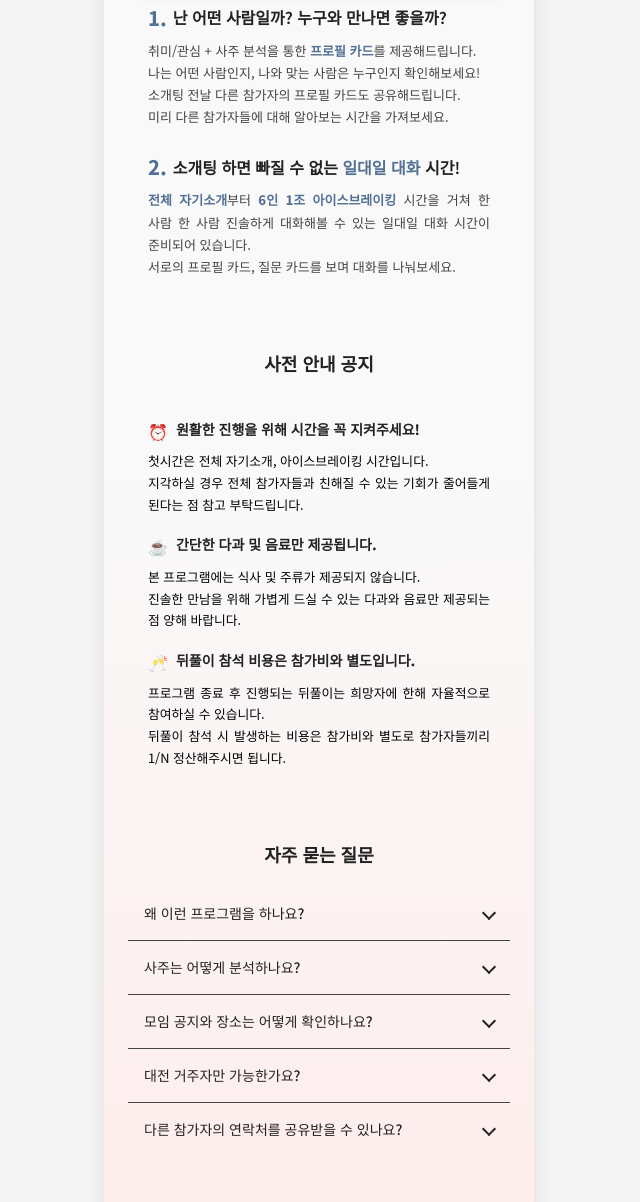
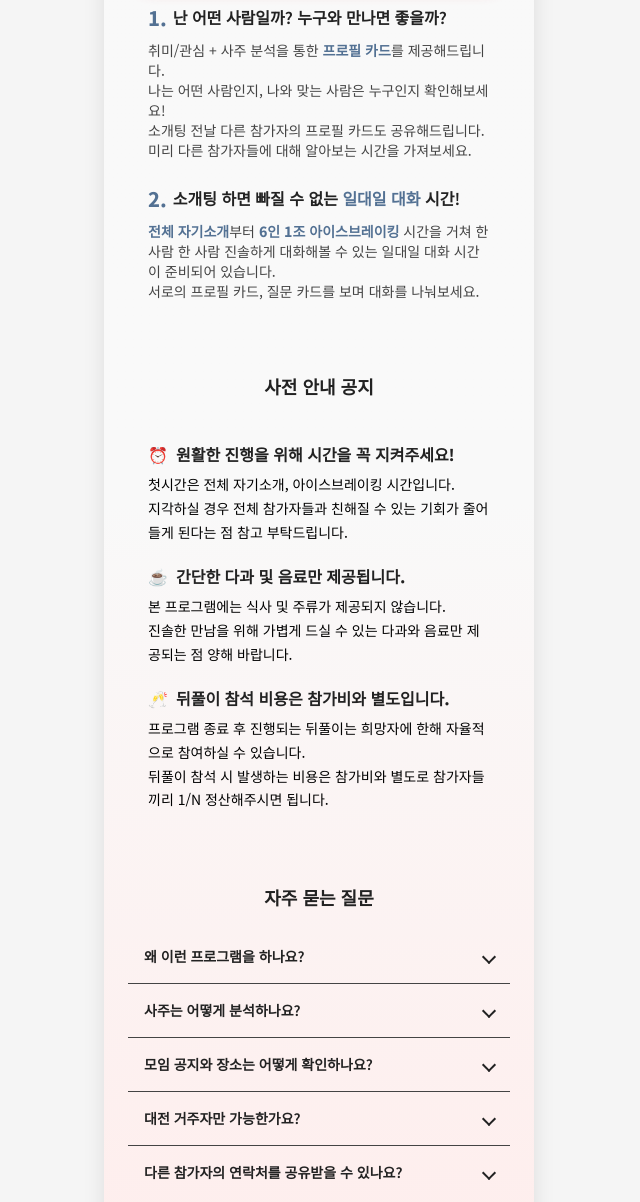
Before and after one commit to minji02/sajulove, a plain HTML site: page index.html in a window 1280 px wide. Shown: the part 781-1983 px from the top of the page, without its empty margins (321-961 px from the left). Drawn offline with Linux system fonts and the light colour scheme; a web font is replaced by a local one.

Commit message:
fix:전체적인 글 스타일 변경

```diff
--- a/index.html
+++ b/index.html
@@ -42,7 +42,7 @@
         padding: 0;
         box-sizing: border-box;
         word-wrap: break-word;
-        word-break: keep-all;
+        word-break: break-all;
       }
 
       body {
@@ -50,9 +50,6 @@
         font-family: "Noto Sans KR", sans-serif;
         display: flex;
         justify-content: center;
-
-        text-align: justify;
-        word-break: break-all;
       }
 
       /* 모바일 뷰 컨테이너 */
@@ -168,26 +165,25 @@
       .feature-title .num {
         color: #537193;
         font-size: 20px;
-        font-weight: 800; /* 한 단계 올림 */
+        font-weight: 800;
       }
       .feature-title .txt {
         font-size: 16px;
-        font-weight: 600; /* 한 단계 올림 */
+        font-weight: 600;
         line-height: 1.4;
       }
       .feature-title .highlight {
         color: #537193;
-        font-weight: 800; /* 한 단계 올림 */
+        font-weight: 800;
       }
       .feature-desc {
-        font-size: 13px;
-        font-weight: 400; /* 한 단계 올림 */
-        line-height: 1.7;
+        font-size: 14px;
+        font-weight: 400;
         color: #444444;
       }
       .feature-desc .highlight {
         color: #537193;
-        font-weight: 800; /* 한 단계 올림 */
+        font-weight: 800;
       }
 
       /* 공지 아이템 */
@@ -200,7 +196,7 @@
         display: flex;
         align-items: flex-start;
         gap: 8px;
-        font-size: 14px;
+        font-size: 16px;
         font-weight: 800;
         line-height: 1.4;
       }
@@ -209,7 +205,7 @@
         color: #2f4156;
       }
       .notice-desc {
-        font-size: 0.8rem;
+        font-size: 14px;
         font-weight: 400;
         line-height: 1.7;
         color: #000;
@@ -232,7 +228,7 @@
         justify-content: space-between;
         align-items: center;
         font-size: 14px;
-        font-weight: 500; /* 한 단계 올림 */
+        font-weight: 600; /* 한 단계 올림 */
         line-height: 1.5;
         color: #222222;
         cursor: pointer;
@@ -259,7 +255,7 @@
       }
       .faq-answer {
         margin-top: 12px;
-        font-size: 13px;
+        font-size: 14px;
         font-weight: 400; /* 한 단계 올림 */
         line-height: 1.7;
         color: #222222;
```
